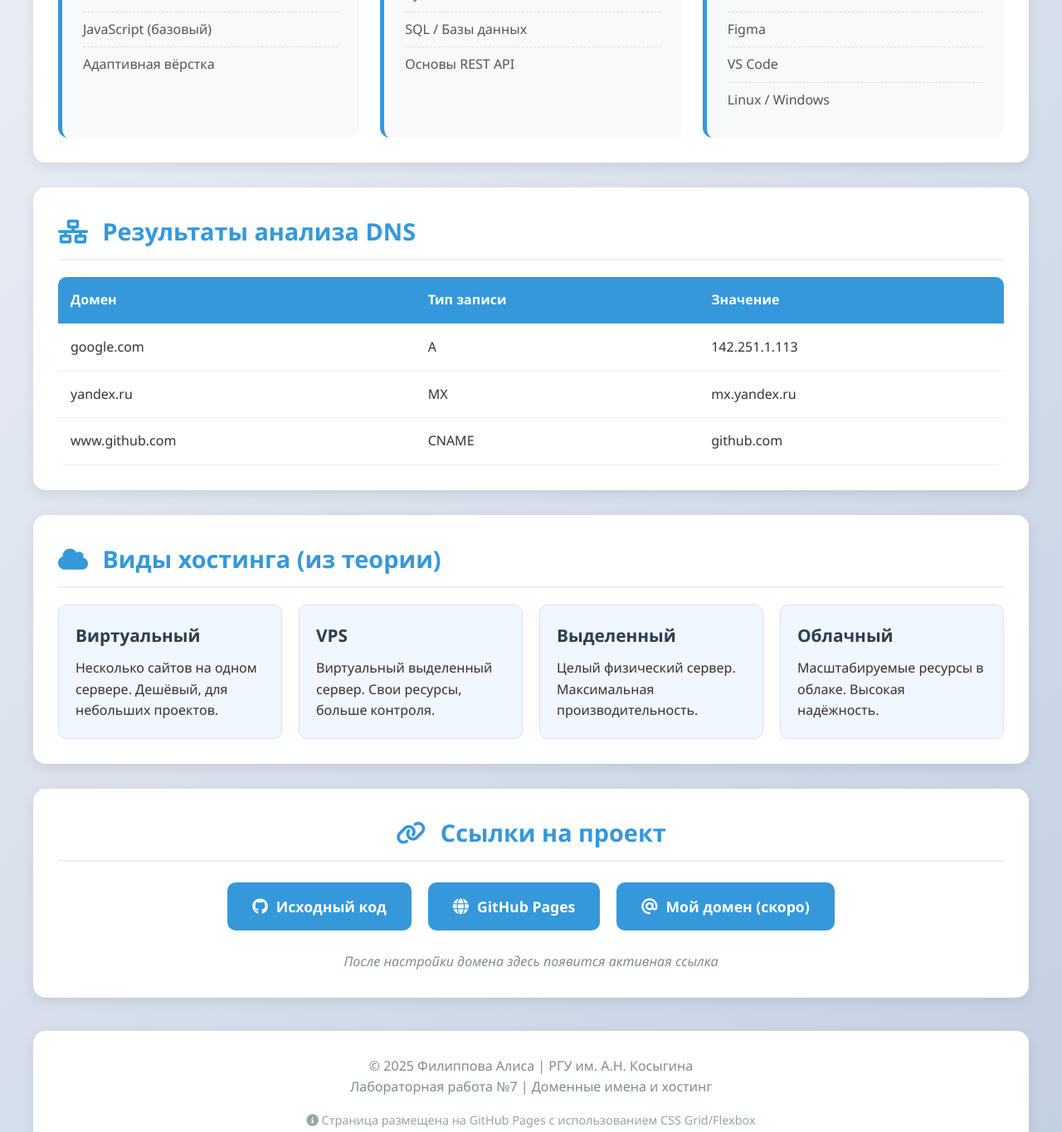
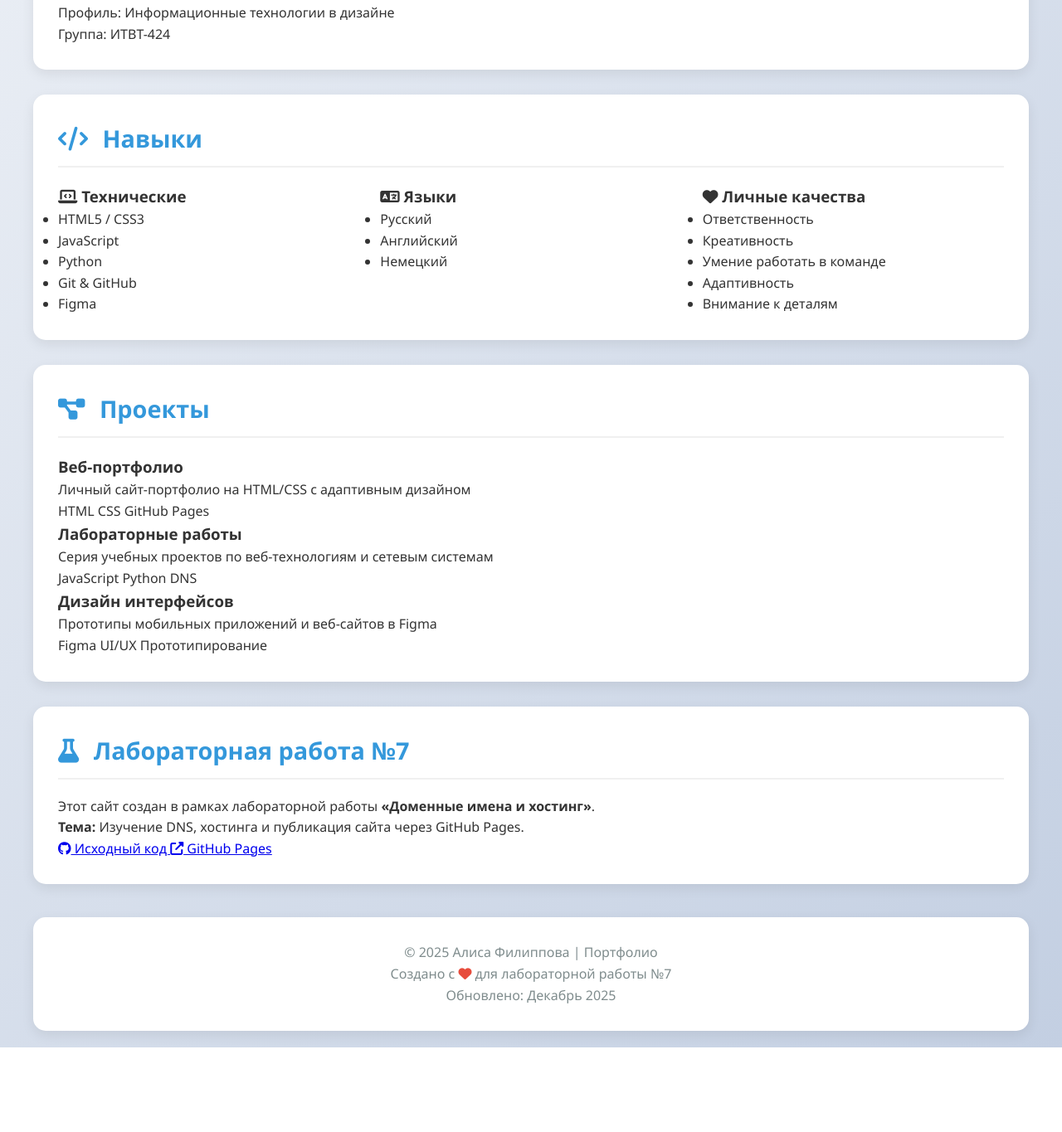
Before and after one commit to the-allysa/my-portfolio, a plain HTML site: page index.html in a window 1280 px wide. Shown: the part 885-2250 px from the top of the page at 83% size. After the commit the page ends 2148 px from the top, so only its background shows below. Drawn offline with Linux system fonts and the light colour scheme.

Commit message:
Обновлённый дизайн портфолио

```diff
--- a/index.html
+++ b/index.html
@@ -3,9 +3,10 @@
 <head>
     <meta charset="UTF-8">
     <meta name="viewport" content="width=device-width, initial-scale=1.0">
-    <title>Портфолио | Филиппова А.В.</title>
+    <title>Портфолио | Алиса Филиппова</title>
     <link rel="stylesheet" href="style.css">
     <link rel="stylesheet" href="https://cdnjs.cloudflare.com/ajax/libs/font-awesome/6.4.0/css/all.min.css">
+    <link href="https://fonts.googleapis.com/css2?family=Montserrat:wght@400;600;700&family=Open+Sans:wght@400;600&display=swap" rel="stylesheet">
 </head>
 <body>
     <div class="container">
@@ -16,150 +17,135 @@
             </div>
             <h1>Алиса Филиппова</h1>
             <p class="subtitle">
+                <i class="fas fa-map-marker-alt"></i>
+                Москва, Россия
+            </p>
+            <p class="subtitle">
                 <i class="fas fa-graduation-cap"></i>
                 Студентка РГУ им. А.Н. Косыгина, ИТВТ-424
             </p>
-            <p class="lab-title">
-                <i class="fas fa-laptop-code"></i>
-                Лабораторная работа №7: "Доменные имена и хостинг"
-            </p>
+            <div class="contacts">
+                <a href="mailto:alice@example.com"><i class="fas fa-envelope"></i> alice@example.com</a>
+                <a href="https://github.com/твой-логин" target="_blank"><i class="fab fa-github"></i> GitHub</a>
+            </div>
         </header>
 
         <!-- Обо мне -->
         <section class="card">
             <h2><i class="fas fa-user"></i> Обо мне</h2>
-            <p>Учусь на направлении "Информационные системы и технологии", профиль "Информационные технологии в дизайне". Интересуюсь веб-разработкой, сетевыми технологиями и дизайном интерфейсов.</p>
-            <p>Эта страница создана в рамках лабораторной работы для изучения DNS, хостинга и GitHub Pages.</p>
+            <p>Привет! Я студентка направления <strong>«Информационные системы и технологии»</strong>, профиль <strong>«Информационные технологии в дизайне»</strong>.</p>
+            <p>Увлекаюсь веб-разработкой, дизайном интерфейсов и современными технологиями. Люблю создавать удобные и красивые digital-продукты.</p>
+            <p>В свободное время изучаю английский, фотографирую и путешествую.</p>
+        </section>
+
+        <!-- Образование -->
+        <section class="card">
+            <h2><i class="fas fa-university"></i> Образование</h2>
+            <div class="education-item">
+                <h3>Российский государственный университет им. А.Н. Косыгина</h3>
+                <p class="date">2023 – настоящее время</p>
+                <p>Направление: 09.03.02 Информационные системы и технологии</p>
+                <p>Профиль: Информационные технологии в дизайне</p>
+                <p>Группа: ИТВТ-424</p>
+            </div>
         </section>
 
         <!-- Навыки -->
         <section class="card">
-            <h2><i class="fas fa-code"></i> Технические навыки</h2>
+            <h2><i class="fas fa-code"></i> Навыки</h2>
             <div class="skills">
-                <div class="skill-item">
-                    <h3><i class="fab fa-html5"></i> Frontend</h3>
+                <div class="skill-category">
+                    <h3><i class="fas fa-laptop-code"></i> Технические</h3>
                     <ul>
-                        <li>HTML5 / CSS3</li>
-                        <li>JavaScript (базовый)</li>
-                        <li>Адаптивная вёрстка</li>
+                        <li><span class="skill-name">HTML5 / CSS3</span> <div class="skill-bar"><div class="skill-level" style="width: 90%"></div></div></li>
+                        <li><span class="skill-name">JavaScript</span> <div class="skill-bar"><div class="skill-level" style="width: 70%"></div></div></li>
+                        <li><span class="skill-name">Python</span> <div class="skill-bar"><div class="skill-level" style="width: 80%"></div></div></li>
+                        <li><span class="skill-name">Git & GitHub</span> <div class="skill-bar"><div class="skill-level" style="width: 85%"></div></div></li>
+                        <li><span class="skill-name">Figma</span> <div class="skill-bar"><div class="skill-level" style="width: 75%"></div></div></li>
                     </ul>
                 </div>
-                <div class="skill-item">
-                    <h3><i class="fas fa-server"></i> Backend</h3>
+                <div class="skill-category">
+                    <h3><i class="fas fa-language"></i> Языки</h3>
                     <ul>
-                        <li>Python</li>
-                        <li>SQL / Базы данных</li>
-                        <li>Основы REST API</li>
+                        <li><span class="skill-name">Русский</span> <div class="skill-bar"><div class="skill-level" style="width: 100%"></div></div></li>
+                        <li><span class="skill-name">Английский</span> <div class="skill-bar"><div class="skill-level" style="width: 75%"></div></div></li>
+                        <li><span class="skill-name">Немецкий</span> <div class="skill-bar"><div class="skill-level" style="width: 40%"></div></div></li>
                     </ul>
                 </div>
-                <div class="skill-item">
-                    <h3><i class="fas fa-tools"></i> Инструменты</h3>
-                    <ul>
-                        <li>Git & GitHub</li>
-                        <li>Figma</li>
-                        <li>VS Code</li>
-                        <li>Linux / Windows</li>
+                <div class="skill-category">
+                    <h3><i class="fas fa-heart"></i> Личные качества</h3>
+                    <ul class="soft-skills">
+                        <li>Ответственность</li>
+                        <li>Креативность</li>
+                        <li>Умение работать в команде</li>
+                        <li>Адаптивность</li>
+                        <li>Внимание к деталям</li>
                     </ul>
                 </div>
             </div>
         </section>
 
-        <!-- DNS-записи (для отчёта) -->
+        <!-- Проекты -->
         <section class="card">
-            <h2><i class="fas fa-network-wired"></i> Результаты анализа DNS</h2>
-            <div class="table-container">
-                <table>
-                    <thead>
-                        <tr>
-                            <th>Домен</th>
-                            <th>Тип записи</th>
-                            <th>Значение</th>
-                        </tr>
-                    </thead>
-                    <tbody>
-                        <tr>
-                            <td>google.com</td>
-                            <td>A</td>
-                            <td>142.251.1.113</td>
-                        </tr>
-                        <tr>
-                            <td>yandex.ru</td>
-                            <td>MX</td>
-                            <td>mx.yandex.ru</td>
-                        </tr>
-                        <tr>
-                            <td>www.github.com</td>
-                            <td>CNAME</td>
-                            <td>github.com</td>
-                        </tr>
-                    </tbody>
-                </table>
-            </div>
-        </section>
-
-        <!-- Хостинг -->
-        <section class="card">
-            <h2><i class="fas fa-cloud"></i> Виды хостинга (из теории)</h2>
-            <div class="hosting">
-                <div class="hosting-type">
-                    <h3>Виртуальный</h3>
-                    <p>Несколько сайтов на одном сервере. Дешёвый, для небольших проектов.</p>
+            <h2><i class="fas fa-project-diagram"></i> Проекты</h2>
+            <div class="projects">
+                <div class="project">
+                    <h3>Веб-портфолио</h3>
+                    <p>Личный сайт-портфолио на HTML/CSS с адаптивным дизайном</p>
+                    <span class="tag">HTML</span>
+                    <span class="tag">CSS</span>
+                    <span class="tag">GitHub Pages</span>
                 </div>
-                <div class="hosting-type">
-                    <h3>VPS</h3>
-                    <p>Виртуальный выделенный сервер. Свои ресурсы, больше контроля.</p>
+                <div class="project">
+                    <h3>Лабораторные работы</h3>
+                    <p>Серия учебных проектов по веб-технологиям и сетевым системам</p>
+                    <span class="tag">JavaScript</span>
+                    <span class="tag">Python</span>
+                    <span class="tag">DNS</span>
                 </div>
-                <div class="hosting-type">
-                    <h3>Выделенный</h3>
-                    <p>Целый физический сервер. Максимальная производительность.</p>
-                </div>
-                <div class="hosting-type">
-                    <h3>Облачный</h3>
-                    <p>Масштабируемые ресурсы в облаке. Высокая надёжность.</p>
+                <div class="project">
+                    <h3>Дизайн интерфейсов</h3>
+                    <p>Прототипы мобильных приложений и веб-сайтов в Figma</p>
+                    <span class="tag">Figma</span>
+                    <span class="tag">UI/UX</span>
+                    <span class="tag">Прототипирование</span>
                 </div>
             </div>
         </section>
 
-        <!-- Ссылки -->
-        <section class="card links-card">
-            <h2><i class="fas fa-link"></i> Ссылки на проект</h2>
-            <div class="links">
-                <a href="https://github.com/ваш-логин/my-portfolio" target="_blank" class="btn">
+        <!-- Лабораторная -->
+        <section class="card lab-info">
+            <h2><i class="fas fa-flask"></i> Лабораторная работа №7</h2>
+            <p>Этот сайт создан в рамках лабораторной работы <strong>«Доменные имена и хостинг»</strong>.</p>
+            <p><strong>Тема:</strong> Изучение DNS, хостинга и публикация сайта через GitHub Pages.</p>
+            <div class="lab-links">
+                <a href="https://github.com/твой-логин/my-portfolio" target="_blank" class="lab-btn">
                     <i class="fab fa-github"></i> Исходный код
                 </a>
-                <a href="https://ваш-логин.github.io/my-portfolio/" target="_blank" class="btn">
-                    <i class="fas fa-globe"></i> GitHub Pages
-                </a>
-                <a href="#" class="btn" id="domain-btn">
-                    <i class="fas fa-at"></i> Мой домен (скоро)
+                <a href="https://твой-логин.github.io/my-portfolio/" target="_blank" class="lab-btn">
+                    <i class="fas fa-external-link-alt"></i> GitHub Pages
                 </a>
             </div>
-            <p class="note">После настройки домена здесь появится активная ссылка</p>
         </section>
 
         <!-- Футер -->
         <footer class="footer">
-            <p>© 2025 Филиппова Алиса | РГУ им. А.Н. Косыгина</p>
-            <p>Лабораторная работа №7 | Доменные имена и хостинг</p>
-            <p class="tech-info">
-                <i class="fas fa-info-circle"></i>
-                Страница размещена на GitHub Pages с использованием CSS Grid/Flexbox
-            </p>
+            <p>© 2025 Алиса Филиппова | Портфолио</p>
+            <p>Создано с <i class="fas fa-heart" style="color: #e74c3c;"></i> для лабораторной работы №7</p>
+            <p class="footer-note">Обновлено: Декабрь 2025</p>
         </footer>
     </div>
 
     <script>
         // Заменяем логин в ссылках
-        const currentUser = 'annafilippova25'; // ЗАМЕНИ НА СВОЙ ЛОГИН!
-        document.querySelectorAll('a[href*="ваш-логин"]').forEach(link => {
-            link.href = link.href.replace('ваш-логин', currentUser);
+        const currentUser = 'the-allysa';
+
+        document.querySelectorAll('a[href*="твой-логин"]').forEach(link => {
+            link.href = link.href.replace('твой-логин', currentUser);
         });
 
-        // Обновляем текст кнопки домена
-        document.getElementById('domain-btn').addEventListener('click', function(e) {
-            e.preventDefault();
-            alert('Домен будет подключен на шаге 10 лабораторной работы!');
-        });
+        // Динамическое обновление года в футере
+        document.querySelector('footer p').innerHTML = `© ${new Date().getFullYear()} Алиса Филиппова | Портфолио`;
     </script>
 </body>
 </html>
```
